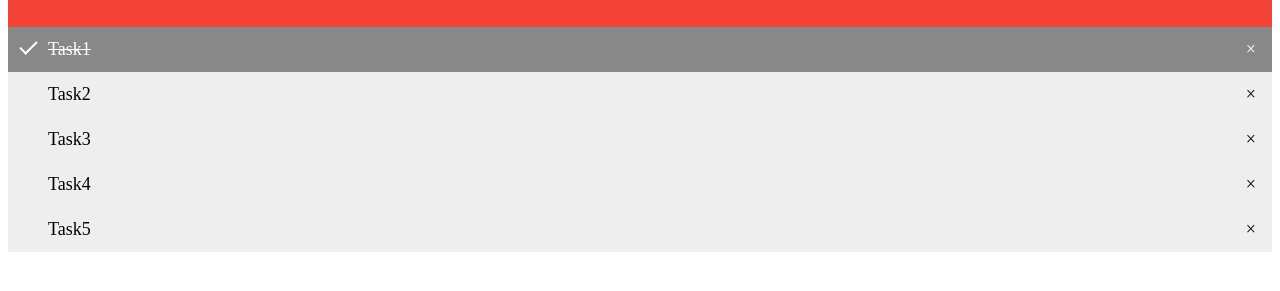
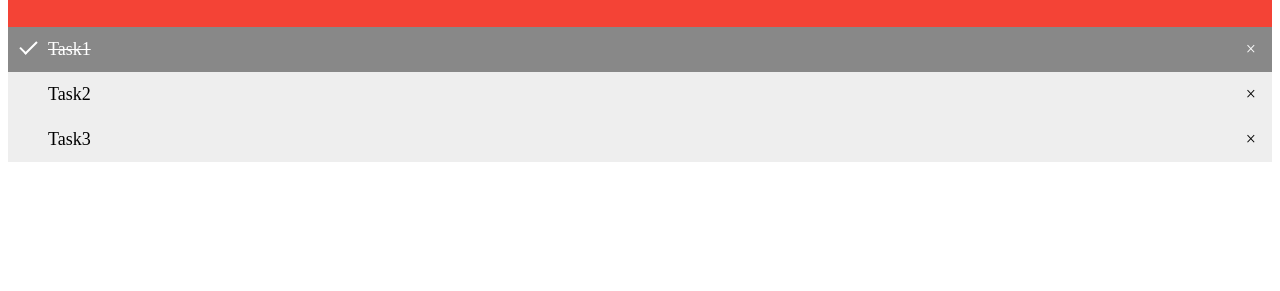
Before and after one commit to StasMartyshenko/ToDoList_2, a plain HTML site: page index.html in a window 1280 px wide. Shown: the part 145-436 px from the top of the page. Drawn offline with Linux system fonts and the light colour scheme.

```diff
--- a/index.html
+++ b/index.html
@@ -16,8 +16,6 @@
 		<li class="checked">Task1</li>
 		<li>Task2</li>
 		<li>Task3</li>
-		<li>Task4</li>
-		<li>Task5</li>
 	</ul>
 
 	<script src="script.js"></script>
```
